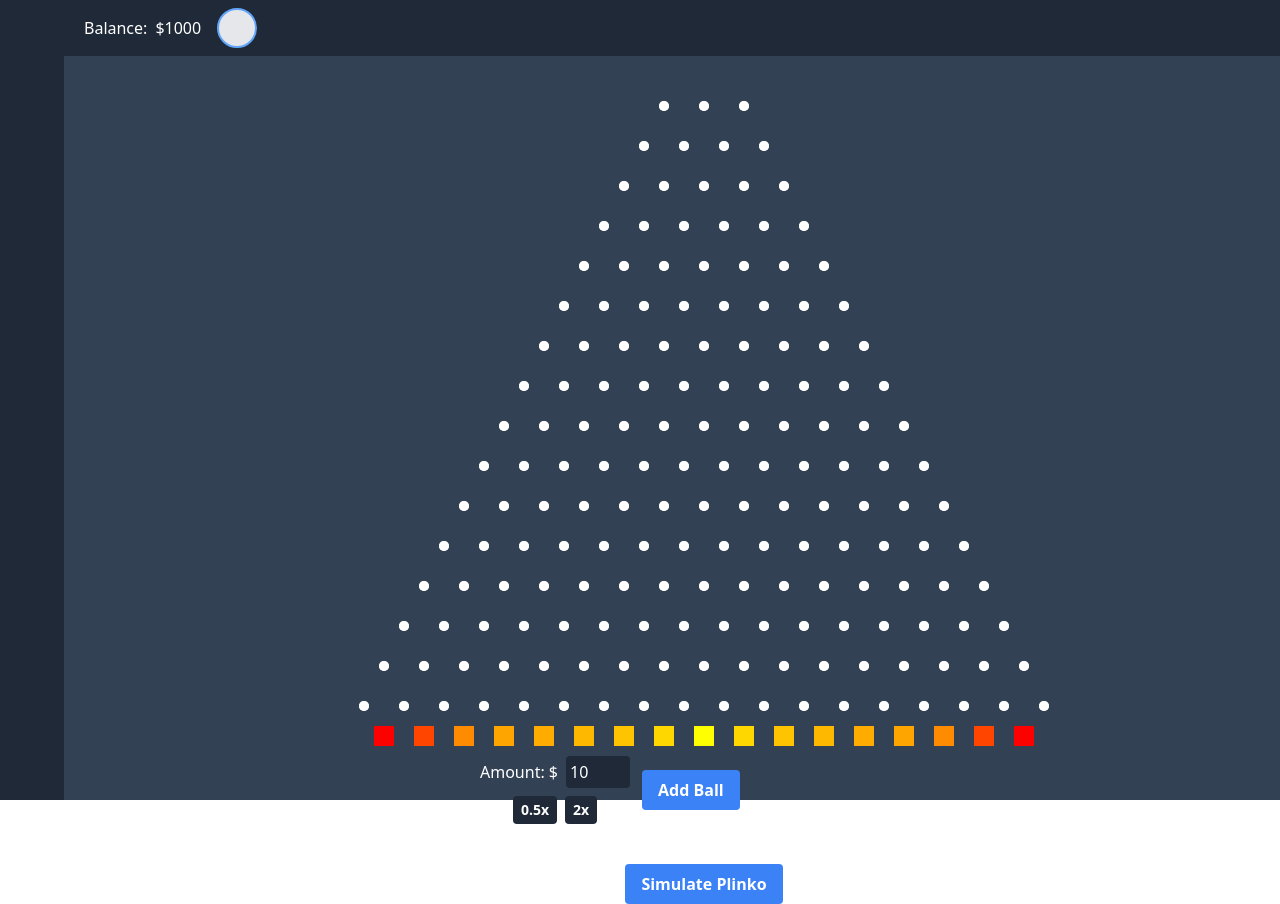
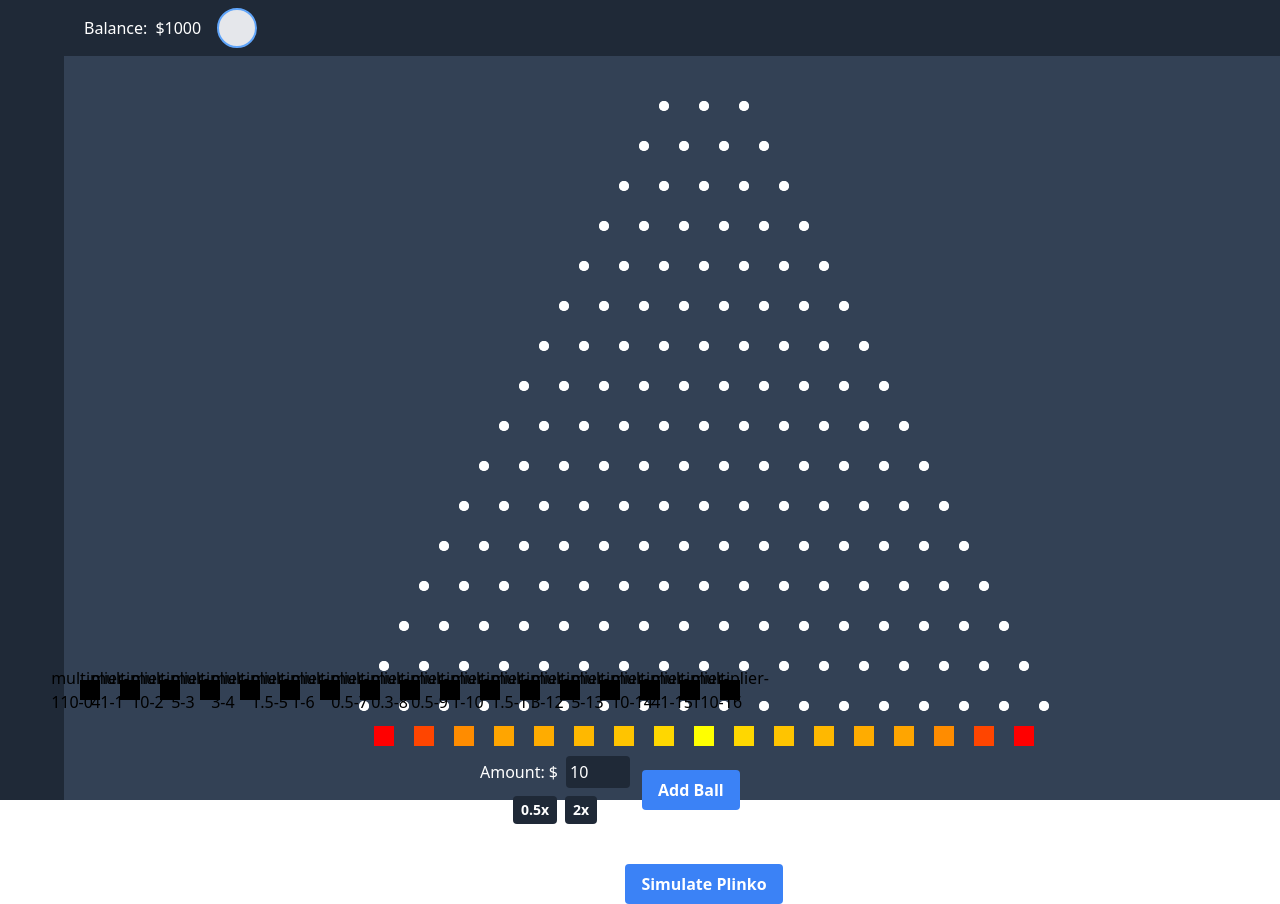
Before and after one commit to shimupan/Jackpot, a React (Vite) app in the folder src/web/: page /plinko in a window 1280 px wide. Shown: the top 904 px of the page. Built offline with nearby package versions, Linux system fonts and the light colour scheme; no server answers.

Commit message:
adding mulitplier box

```diff
--- a/src/web/src/components.ts
+++ b/src/web/src/components.ts
@@ -9,6 +9,7 @@ export { default as PlinkoSimulation } from './pages/Plinko/PlinkoSimulation.tsx
 export { default as Header } from './components/Header.tsx';
 export { default as Card } from './components/Card.tsx';
 export { default as PlinkoGame } from './components/Games/Plinko/PlinkoGame.tsx';
+export { default as MultiplierBox } from './components/Games/Plinko/MultiplierBox.tsx';
 
 // CONTEXT
 
--- /dev/null
+++ b/src/web/src/components/Games/Plinko/MultiplierBox.tsx
@@ -0,0 +1,20 @@
+const MultiplierBox = ({
+   x,
+   y,
+   text,
+}: {
+   x: number;
+   y: number;
+   text: string;
+}) => {
+   return (
+      <div
+         style={{ position: 'absolute', left: `${x}px`, top: `${y}px` }}
+         className='w-5 h-5 border border-black bg-black flex items-center justify-center'
+      >
+         {text}
+      </div>
+   );
+};
+
+export default MultiplierBox;
--- a/src/web/src/components/Games/Plinko/PlinkoGame.tsx
+++ b/src/web/src/components/Games/Plinko/PlinkoGame.tsx
@@ -10,7 +10,7 @@ import {
    World,
 } from 'matter-js';
 import { getMultiplier } from './Multipliers';
-import { ProfileContext } from '../../../components';
+import { MultiplierBox, ProfileContext } from '../../../components';
 import axios from 'axios';
 
 const collisionCategories = {
@@ -29,7 +29,7 @@ export function addBall(
 ): void {
    // Initial calculations
    let ballX;
-   if(simulate) {
+   if (simulate) {
       const centerLine = width / 2;
       const totalPinsWidth = pinRadius * 3;
       const maxOffset = (totalPinsWidth + pinSpacing * 2) / 2;
@@ -254,6 +254,16 @@ const PlinkoGame = ({
       <>
          {/* Plinko Game */}
          <div ref={gameRef} />
+         {/* Multiplier Boxes */}
+         {multiplierText.map((multiplier) => {
+            return (
+               <MultiplierBox
+                  x={multiplier.position.x}
+                  y={multiplier.position.y}
+                  text={multiplier.label}
+               />
+            );
+         })}
       </>
    );
 };
```
Also changed, not shown: 1 other file (tests, documents, lock files or other folders).
